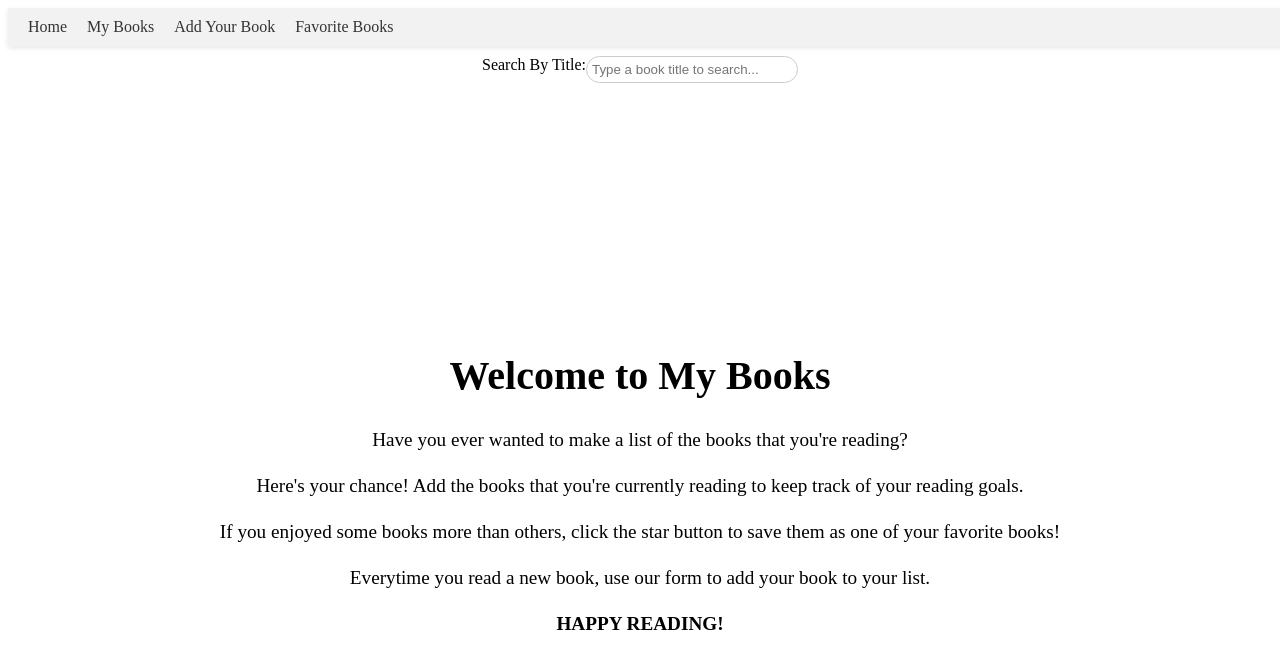
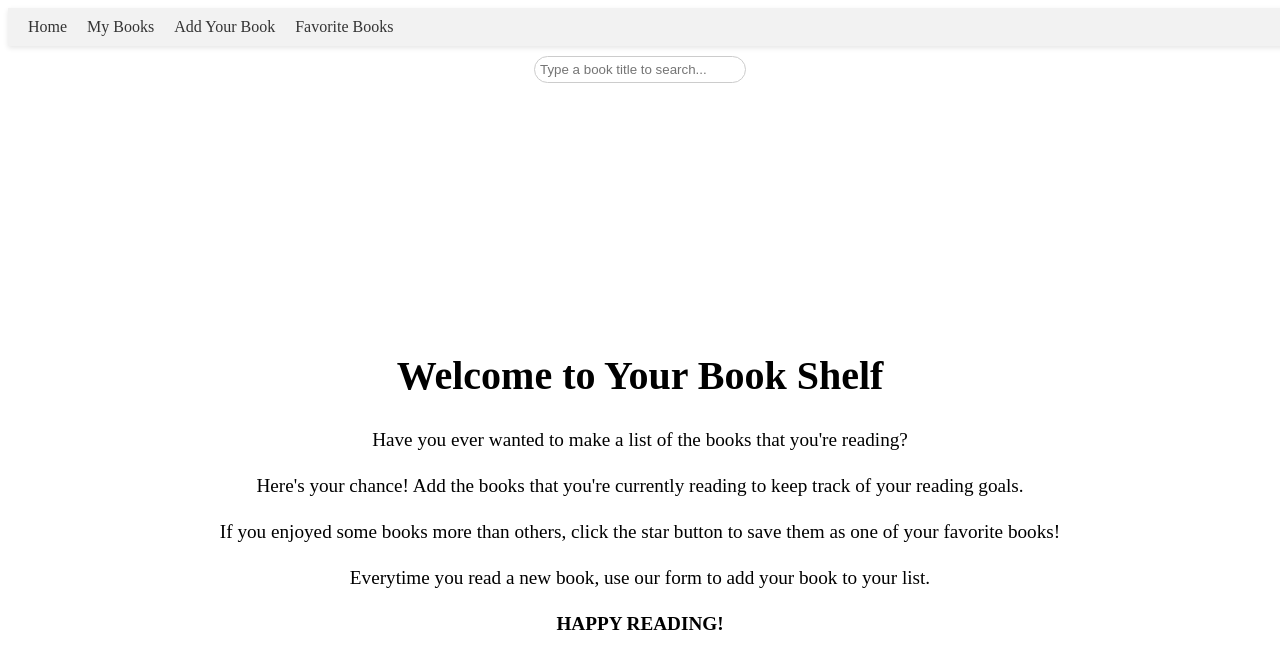
Before and after one commit to Alessandro220561/the-book-shelf, a React (Create React App) app: page / in a window 1280 px wide. Shown: the top 668 px of the page. Built offline with nearby package versions, Linux system fonts and the light colour scheme; data requests are answered from the project's data file.

Commit message:
removed search bar label

```diff
--- a/src/BookSearch.js
+++ b/src/BookSearch.js
@@ -5,7 +5,6 @@ const BookSearch = ({ titleSearch, setTitleSearch }) => {
 
     return (
         <div className="searchbar">
-            <label htmlFor="search">Search By Title:</label>
             <input
             type="text"
             id="search"
--- a/src/Home.js
+++ b/src/Home.js
@@ -3,7 +3,7 @@ import React from "react";
 const Home = () => {
     return (
         <div className="home-container">
-            <h1>Welcome to My Books</h1>
+            <h1>Welcome to Your Book Shelf</h1>
             <p>Have you ever wanted to make a list of the books that you're reading?</p>
             <p>Here's your chance! Add the books that you're currently reading to keep track of your reading goals.</p>
             <p>If you enjoyed some books more than others, click the star button to save them as one of your favorite books!</p>
```
